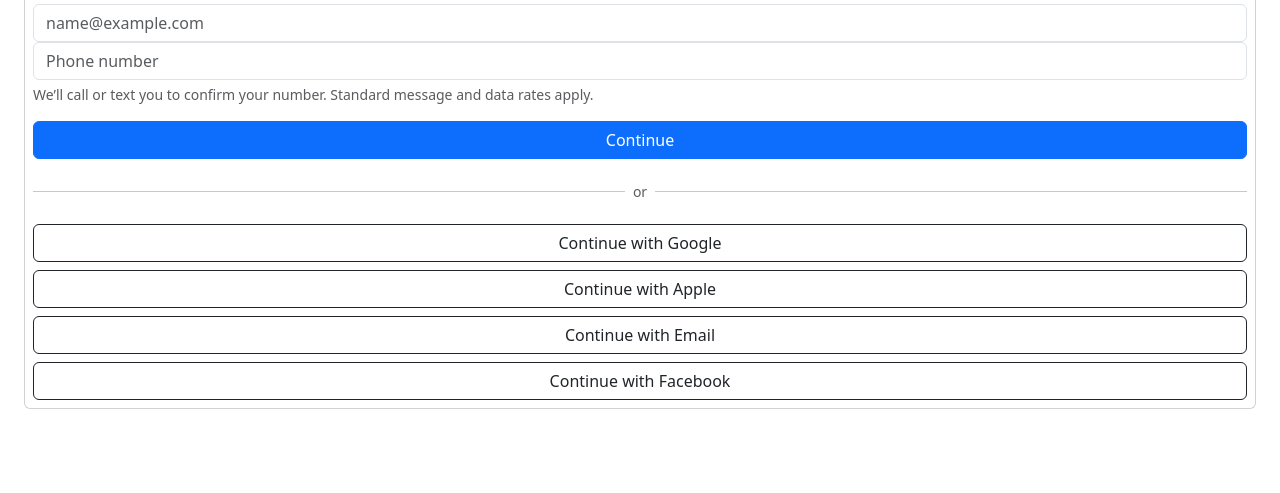
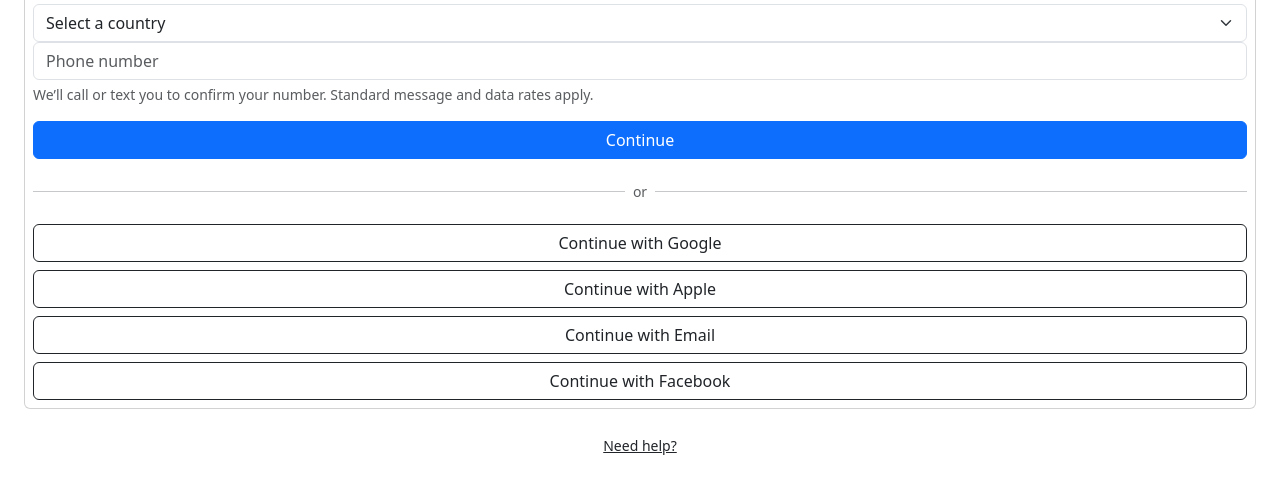
Before and after one commit to faivern/booking_travel_app, a website: page login.html in a window 1280 px wide. Shown: the part 133-626 px from the top of the page. Drawn offline with nearby package versions, Linux system fonts and the light colour scheme.

```diff
--- /dev/null
+++ b/js/countryDropdown.js
@@ -0,0 +1,265 @@
+// All countries
+// length 252
+const countries = [
+    {name: "Afghanistan",code: "AF",phone: 93},
+    {name: "Aland Islands",code: "AX",phone: 358},
+    {name: "Albania",code: "AL",phone: 355},
+    {name: "Algeria",code: "DZ",phone: 213},
+    {name: "American Samoa",code: "AS",phone: 1684},
+    {name: "Andorra",code: "AD",phone: 376},
+    {name: "Angola",code: "AO",phone: 244},
+    {name: "Anguilla",code: "AI",phone: 1264},
+    {name: "Antarctica",code: "AQ",phone: 672},
+    {name: "Antigua and Barbuda",code: "AG",phone: 1268},
+    {name: "Argentina",code: "AR",phone: 54},
+    {name: "Armenia",code: "AM",phone: 374},
+    {name: "Aruba",code: "AW",phone: 297},
+    {name: "Australia",code: "AU",phone: 61},
+    {name: "Austria",code: "AT",phone: 43},
+    {name: "Azerbaijan",code: "AZ",phone: 994},
+    {name: "Bahamas",code: "BS",phone: 1242},
+    {name: "Bahrain",code: "BH",phone: 973},
+    {name: "Bangladesh",code: "BD",phone: 880},
+    {name: "Barbados",code: "BB",phone: 1246},
+    {name: "Belarus",code: "BY",phone: 375},
+    {name: "Belgium",code: "BE",phone: 32},
+    {name: "Belize",code: "BZ",phone: 501},
+    {name: "Benin",code: "BJ",phone: 229},
+    {name: "Bermuda",code: "BM",phone: 1441},
+    {name: "Bhutan",code: "BT",phone: 975},
+    {name: "Bolivia",code: "BO",phone: 591},
+    {name: "Bonaire, Sint Eustatius and Saba",code: "BQ",phone: 599},
+    {name: "Bosnia and Herzegovina",code: "BA",phone: 387},
+    {name: "Botswana",code: "BW",phone: 267},
+    {name: "Bouvet Island",code: "BV",phone: 55},
+    {name: "Brazil",code: "BR",phone: 55},
+    {name: "British Indian Ocean Territory",code: "IO",phone: 246},
+    {name: "Brunei Darussalam",code: "BN",phone: 673},
+    {name: "Bulgaria",code: "BG",phone: 359},
+    {name: "Burkina Faso",code: "BF",phone: 226},
+    {name: "Burundi",code: "BI",phone: 257},
+    {name: "Cambodia",code: "KH",phone: 855},
+    {name: "Cameroon",code: "CM",phone: 237},
+    {name: "Canada",code: "CA",phone: 1},
+    {name: "Cape Verde",code: "CV",phone: 238},
+    {name: "Cayman Islands",code: "KY",phone: 1345},
+    {name: "Central African Republic",code: "CF",phone: 236},
+    {name: "Chad",code: "TD",phone: 235},
+    {name: "Chile",code: "CL",phone: 56},
+    {name: "China",code: "CN",phone: 86},
+    {name: "Christmas Island",code: "CX",phone: 61},
+    {name: "Cocos (Keeling) Islands",code: "CC",phone: 672},
+    {name: "Colombia",code: "CO",phone: 57},
+    {name: "Comoros",code: "KM",phone: 269},
+    {name: "Congo",code: "CG",phone: 242},
+    {name: "Congo, Democratic Republic of the Congo",code: "CD",phone: 242},
+    {name: "Cook Islands",code: "CK",phone: 682},
+    {name: "Costa Rica",code: "CR",phone: 506},
+    {name: "Cote D'Ivoire",code: "CI",phone: 225},
+    {name: "Croatia",code: "HR",phone: 385},
+    {name: "Cuba",code: "CU",phone: 53},
+    {name: "Curacao",code: "CW",phone: 599},
+    {name: "Cyprus",code: "CY",phone: 357},
+    {name: "Czech Republic",code: "CZ",phone: 420},
+    {name: "Denmark",code: "DK",phone: 45},
+    {name: "Djibouti",code: "DJ",phone: 253},
+    {name: "Dominica",code: "DM",phone: 1767},
+    {name: "Dominican Republic",code: "DO",phone: 1809},
+    {name: "Ecuador",code: "EC",phone: 593},
+    {name: "Egypt",code: "EG",phone: 20},
+    {name: "El Salvador",code: "SV",phone: 503},
+    {name: "Equatorial Guinea",code: "GQ",phone: 240},
+    {name: "Eritrea",code: "ER",phone: 291},
+    {name: "Estonia",code: "EE",phone: 372},
+    {name: "Ethiopia",code: "ET",phone: 251},
+    {name: "Falkland Islands (Malvinas)",code: "FK",phone: 500},
+    {name: "Faroe Islands",code: "FO",phone: 298},
+    {name: "Fiji",code: "FJ",phone: 679},
+    {name: "Finland",code: "FI",phone: 358},
+    {name: "France",code: "FR",phone: 33},
+    {name: "French Guiana",code: "GF",phone: 594},
+    {name: "French Polynesia",code: "PF",phone: 689},
+    {name: "French Southern Territories",code: "TF",phone: 262},
+    {name: "Gabon",code: "GA",phone: 241},
+    {name: "Gambia",code: "GM",phone: 220},
+    {name: "Georgia",code: "GE",phone: 995},
+    {name: "Germany",code: "DE",phone: 49},
+    {name: "Ghana",code: "GH",phone: 233},
+    {name: "Gibraltar",code: "GI",phone: 350},
+    {name: "Greece",code: "GR",phone: 30},
+    {name: "Greenland",code: "GL",phone: 299},
+    {name: "Grenada",code: "GD",phone: 1473},
+    {name: "Guadeloupe",code: "GP",phone: 590},
+    {name: "Guam",code: "GU",phone: 1671},
+    {name: "Guatemala",code: "GT",phone: 502},
+    {name: "Guernsey",code: "GG",phone: 44},
+    {name: "Guinea",code: "GN",phone: 224},
+    {name: "Guinea-Bissau",code: "GW",phone: 245},
+    {name: "Guyana",code: "GY",phone: 592},
+    {name: "Haiti",code: "HT",phone: 509},
+    {name: "Heard Island and McDonald Islands",code: "HM",phone: 0},
+    {name: "Holy See (Vatican City State)",code: "VA",phone: 39},
+    {name: "Honduras",code: "HN",phone: 504},
+    {name: "Hong Kong",code: "HK",phone: 852},
+    {name: "Hungary",code: "HU",phone: 36},
+    {name: "Iceland",code: "IS",phone: 354},
+    {name: "India",code: "IN",phone: 91},
+    {name: "Indonesia",code: "ID",phone: 62},
+    {name: "Iran, Islamic Republic of",code: "IR",phone: 98},
+    {name: "Iraq",code: "IQ",phone: 964},
+    {name: "Ireland",code: "IE",phone: 353},
+    {name: "Isle of Man",code: "IM",phone: 44},
+    {name: "Israel",code: "IL",phone: 972},
+    {name: "Italy",code: "IT",phone: 39},
+    {name: "Jamaica",code: "JM",phone: 1876},
+    {name: "Japan",code: "JP",phone: 81},
+    {name: "Jersey",code: "JE",phone: 44},
+    {name: "Jordan",code: "JO",phone: 962},
+    {name: "Kazakhstan",code: "KZ",phone: 7},
+    {name: "Kenya",code: "KE",phone: 254},
+    {name: "Kiribati",code: "KI",phone: 686},
+    {name: "Korea, Democratic People's Republic of",code: "KP",phone: 850},
+    {name: "Korea, Republic of",code: "KR",phone: 82},
+    {name: "Kosovo",code: "XK",phone: 383},
+    {name: "Kuwait",code: "KW",phone: 965},
+    {name: "Kyrgyzstan",code: "KG",phone: 996},
+    {name: "Lao People's Democratic Republic",code: "LA",phone: 856},
+    {name: "Latvia",code: "LV",phone: 371},
+    {name: "Lebanon",code: "LB",phone: 961},
+    {name: "Lesotho",code: "LS",phone: 266},
+    {name: "Liberia",code: "LR",phone: 231},
+    {name: "Libyan Arab Jamahiriya",code: "LY",phone: 218},
+    {name: "Liechtenstein",code: "LI",phone: 423},
+    {name: "Lithuania",code: "LT",phone: 370},
+    {name: "Luxembourg",code: "LU",phone: 352},
+    {name: "Macao",code: "MO",phone: 853},
+    {name: "Macedonia, the Former Yugoslav Republic of",code: "MK",phone: 389},
+    {name: "Madagascar",code: "MG",phone: 261},
+    {name: "Malawi",code: "MW",phone: 265},
+    {name: "Malaysia",code: "MY",phone: 60},
+    {name: "Maldives",code: "MV",phone: 960},
+    {name: "Mali",code: "ML",phone: 223},
+    {name: "Malta",code: "MT",phone: 356},
+    {name: "Marshall Islands",code: "MH",phone: 692},
+    {name: "Martinique",code: "MQ",phone: 596},
+    {name: "Mauritania",code: "MR",phone: 222},
+    {name: "Mauritius",code: "MU",phone: 230},
+    {name: "Mayotte",code: "YT",phone: 262},
+    {name: "Mexico",code: "MX",phone: 52},
+    {name: "Micronesia, Federated States of",code: "FM",phone: 691},
+    {name: "Moldova, Republic of",code: "MD",phone: 373},
+    {name: "Monaco",code: "MC",phone: 377},
+    {name: "Mongolia",code: "MN",phone: 976},
+    {name: "Montenegro",code: "ME",phone: 382},
+    {name: "Montserrat",code: "MS",phone: 1664},
+    {name: "Morocco",code: "MA",phone: 212},
+    {name: "Mozambique",code: "MZ",phone: 258},
+    {name: "Myanmar",code: "MM",phone: 95},
+    {name: "Namibia",code: "NA",phone: 264},
+    {name: "Nauru",code: "NR",phone: 674},
+    {name: "Nepal",code: "NP",phone: 977},
+    {name: "Netherlands",code: "NL",phone: 31},
+    {name: "Netherlands Antilles",code: "AN",phone: 599},
+    {name: "New Caledonia",code: "NC",phone: 687},
+    {name: "New Zealand",code: "NZ",phone: 64},
+    {name: "Nicaragua",code: "NI",phone: 505},
+    {name: "Niger",code: "NE",phone: 227},
+    {name: "Nigeria",code: "NG",phone: 234},
+    {name: "Niue",code: "NU",phone: 683},
+    {name: "Norfolk Island",code: "NF",phone: 672},
+    {name: "Northern Mariana Islands",code: "MP",phone: 1670},
+    {name: "Norway",code: "NO",phone: 47},
+    {name: "Oman",code: "OM",phone: 968},
+    {name: "Pakistan",code: "PK",phone: 92},
+    {name: "Palau",code: "PW",phone: 680},
+    {name: "Palestinian Territory, Occupied",code: "PS",phone: 970},
+    {name: "Panama",code: "PA",phone: 507},
+    {name: "Papua New Guinea",code: "PG",phone: 675},
+    {name: "Paraguay",code: "PY",phone: 595},
+    {name: "Peru",code: "PE",phone: 51},
+    {name: "Philippines",code: "PH",phone: 63},
+    {name: "Pitcairn",code: "PN",phone: 64},
+    {name: "Poland",code: "PL",phone: 48},
+    {name: "Portugal",code: "PT",phone: 351},
+    {name: "Puerto Rico",code: "PR",phone: 1787},
+    {name: "Qatar",code: "QA",phone: 974},
+    {name: "Reunion",code: "RE",phone: 262},
+    {name: "Romania",code: "RO",phone: 40},
+    {name: "Russian Federation",code: "RU",phone: 7},
+    {name: "Rwanda",code: "RW",phone: 250},
+    {name: "Saint Barthelemy",code: "BL",phone: 590},
+    {name: "Saint Helena",code: "SH",phone: 290},
+    {name: "Saint Kitts and Nevis",code: "KN",phone: 1869},
+    {name: "Saint Lucia",code: "LC",phone: 1758},
+    {name: "Saint Martin",code: "MF",phone: 590},
+    {name: "Saint Pierre and Miquelon",code: "PM",phone: 508},
+    {name: "Saint Vincent and the Grenadines",code: "VC",phone: 1784},
+    {name: "Samoa",code: "WS",phone: 684},
+    {name: "San Marino",code: "SM",phone: 378},
+    {name: "Sao Tome and Principe",code: "ST",phone: 239},
+    {name: "Saudi Arabia",code: "SA",phone: 966},
+    {name: "Senegal",code: "SN",phone: 221},
+    {name: "Serbia",code: "RS",phone: 381},
+    {name: "Serbia and Montenegro",code: "CS",phone: 381},
+    {name: "Seychelles",code: "SC",phone: 248},
+    {name: "Sierra Leone",code: "SL",phone: 232},
+    {name: "Singapore",code: "SG",phone: 65},
+    {name: "St Martin",code: "SX",phone: 721},
+    {name: "Slovakia",code: "SK",phone: 421},
+    {name: "Slovenia",code: "SI",phone: 386},
+    {name: "Solomon Islands",code: "SB",phone: 677},
+    {name: "Somalia",code: "SO",phone: 252},
+    {name: "South Africa",code: "ZA",phone: 27},
+    {name: "South Georgia and the South Sandwich Islands",code: "GS",phone: 500},
+    {name: "South Sudan",code: "SS",phone: 211},
+    {name: "Spain",code: "ES",phone: 34},
+    {name: "Sri Lanka",code: "LK",phone: 94},
+    {name: "Sudan",code: "SD",phone: 249},
+    {name: "Suriname",code: "SR",phone: 597},
+    {name: "Svalbard and Jan Mayen",code: "SJ",phone: 47},
+    {name: "Swaziland",code: "SZ",phone: 268},
+    {name: "Sweden",code: "SE",phone: 46},
+    {name: "Switzerland",code: "CH",phone: 41},
+    {name: "Syrian Arab Republic",code: "SY",phone: 963},
+    {name: "Taiwan, Province of China",code: "TW",phone: 886},
+    {name: "Tajikistan",code: "TJ",phone: 992},
+    {name: "Tanzania, United Republic of",code: "TZ",phone: 255},
+    {name: "Thailand",code: "TH",phone: 66},
+    {name: "Timor-Leste",code: "TL",phone: 670},
+    {name: "Togo",code: "TG",phone: 228},
+    {name: "Tokelau",code: "TK",phone: 690},
+    {name: "Tonga",code: "TO",phone: 676},
+    {name: "Trinidad and Tobago",code: "TT",phone: 1868},
+    {name: "Tunisia",code: "TN",phone: 216},
+    {name: "Turkey",code: "TR",phone: 90},
+    {name: "Turkmenistan",code: "TM",phone: 7370},
+    {name: "Turks and Caicos Islands",code: "TC",phone: 1649},
+    {name: "Tuvalu",code: "TV",phone: 688},
+    {name: "Uganda",code: "UG",phone: 256},
+    {name: "Ukraine",code: "UA",phone: 380},
+    {name: "United Arab Emirates",code: "AE",phone: 971},
+    {name: "United Kingdom",code: "GB",phone: 44},
+    {name: "United States",code: "US",phone: 1},
+    {name: "United States Minor Outlying Islands",code: "UM",phone: 1},
+    {name: "Uruguay",code: "UY",phone: 598},
+    {name: "Uzbekistan",code: "UZ",phone: 998},
+    {name: "Vanuatu",code: "VU",phone: 678},
+    {name: "Venezuela",code: "VE",phone: 58},
+    {name: "Viet Nam",code: "VN",phone: 84},
+    {name: "Virgin Islands, British",code: "VG",phone: 1284},
+    {name: "Virgin Islands, U.s.",code: "VI",phone: 1340},
+    {name: "Wallis and Futuna",code: "WF",phone: 681},
+    {name: "Western Sahara",code: "EH",phone: 212},
+    {name: "Yemen",code: "YE",phone: 967},
+    {name: "Zambia",code: "ZM",phone: 260},
+    {name: "Zimbabwe",code: "ZW",phone: 263}
+];
+
+const countryDropdown = document.getElementById('countryDropdown');
+
+for (let i = 0; i < countries.length; i++) {
+    const option = document.createElement('option');
+    option.value = countries[i].code;
+    option.text = countries[i].name;
+    countryDropdown.appendChild(option);
+}
--- a/login.html
+++ b/login.html
@@ -4,7 +4,10 @@
     <meta charset="UTF-8">
     <meta name="viewport" content="width=device-width, initial-scale=1.0">
     <title>Log In / Sign Up</title>
-    <link rel="stylesheet" href="node_modules/bootstrap/dist/css/bootstrap.min.css">
+    <link rel="stylesheet" href="/css/bootstrap.min.css">
+    <link rel="stylesheet" href="https://cdn.jsdelivr.net/npm/bootstrap@5.3.0/dist/css/bootstrap.min.css">
+<script src="https://cdn.jsdelivr.net/npm/bootstrap@5.3.0/dist/js/bootstrap.bundle.min.js"></script>
+
 </head>
 <body>
         <div class="card m-4 p-2">
@@ -13,7 +16,11 @@
             <!-- Tel -->
             <div class="mb-3">
                 <h2 class="text">Welcome to Airbnb</h2>
-              <input type="email" class="form-control" id="email" placeholder="name@example.com" required>
+
+                <select id ="countryDropdown" class="form-select" aria-label="Default select example">
+                  <option selected>Select a country</option>
+                </select>
+
               <input type="tel" class="form-control" id="tel" placeholder="Phone number" required>
               <p class="pt-1 text-muted small">
                   We’ll call or text you to confirm your number. Standard message and data rates apply.
@@ -46,8 +53,13 @@
                 Continue with Facebook
               </button>
           </div>
-
         </div>
 
+        <!-- Need help ? TODO: add link -->
+        <div class="text-center">
+          <a href="#" class="text-dark small">Need help?</a>
+        </div>
+
+        <script src="js/countryDropdown.js"></script>
 </body>
 </html>
```
Also changed, not shown: server.js (+10 -3 lines).
